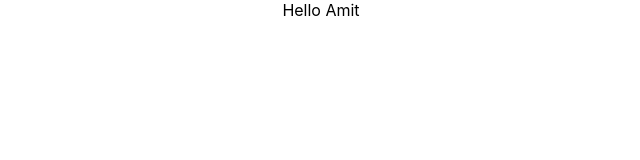
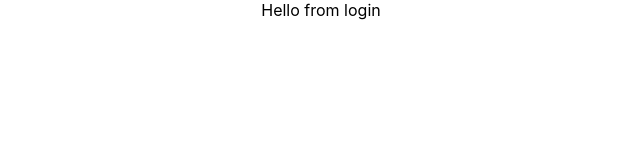
Before and after one commit to SakpalAmit27/Memoryocean, a React (Create React App) app: page / in a window 1280 px wide. Shown: the top 160 px of the page, without its empty margins (319-959 px from the left). Built offline with nearby package versions, Linux system fonts and the light colour scheme.

Commit message:
add login boilerplate

```diff
--- a/src/App.js
+++ b/src/App.js
@@ -1,10 +1,12 @@
 
 import './App.css';
+import Login from './components/account/Login';
+
 
 function App() {
   return (
     <div className="App">
-      Hello Amit
+      <Login/>
     </div>
   );
 }
--- /dev/null
+++ b/src/components/account/Login.jsx
@@ -0,0 +1,11 @@
+import React from 'react'
+
+const Login = () => {
+  return (
+    <div>
+      Hello from login
+    </div>
+  )
+}
+
+export default Login
```
